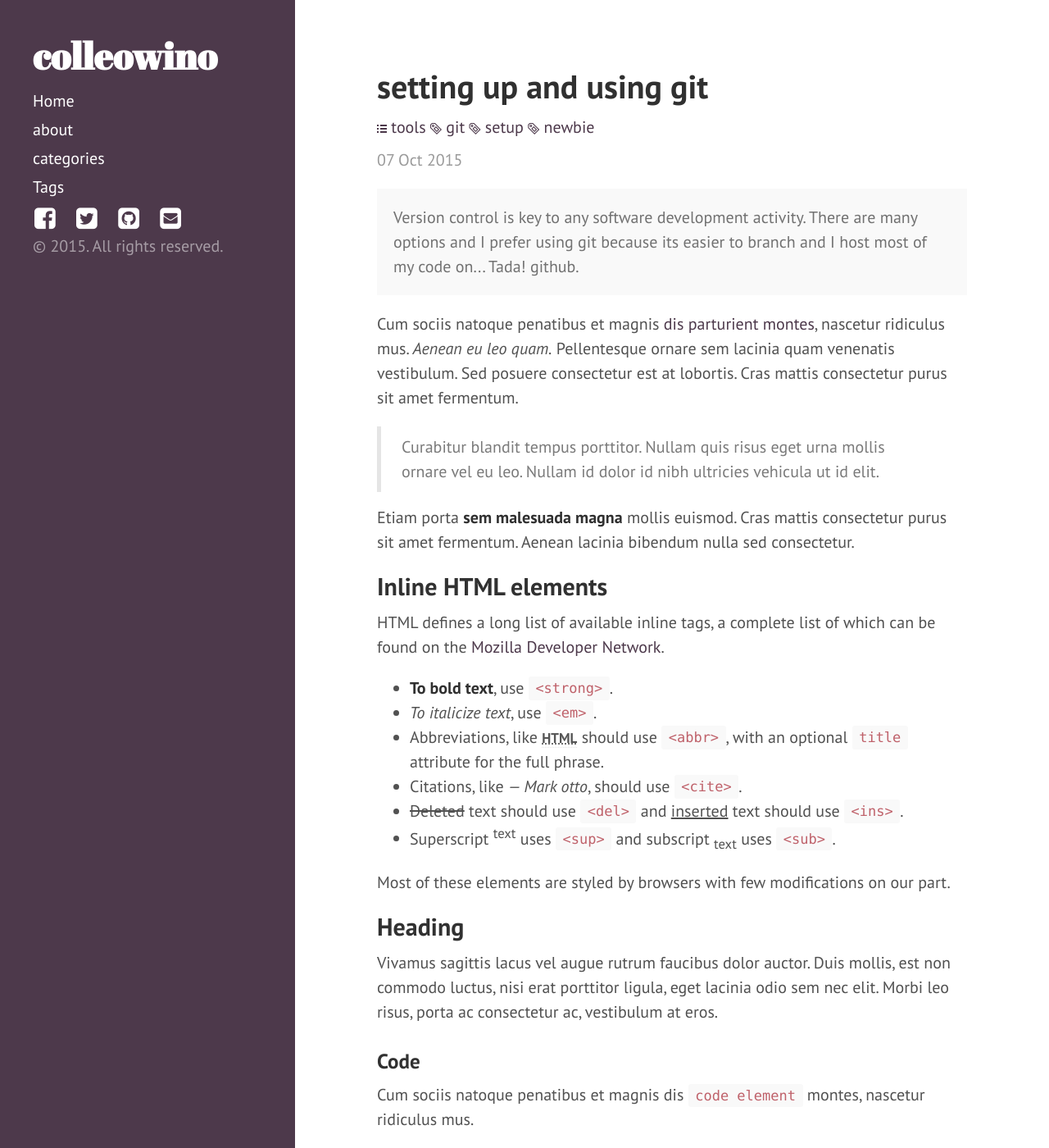
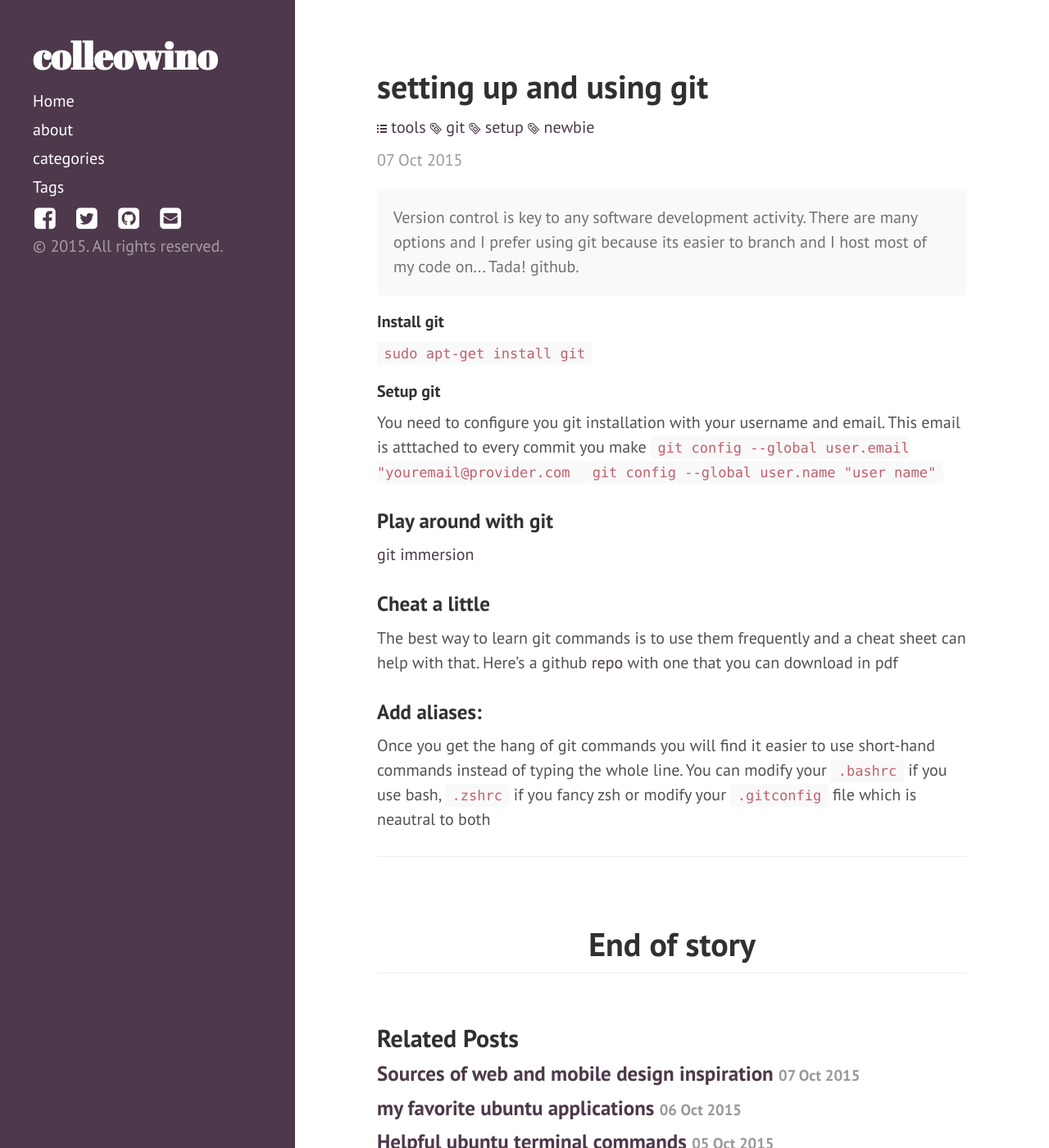
Before and after one commit to colleowino/colleowino.github.io, a Jekyll site: the page built from _posts/2015-10-07-setting-up-and-using-git.md, in a window 1280 px wide and 1400 px high. Shown: the whole window at 82% size. Built offline with Jekyll 4.4.1, drawn with Linux system fonts in a browser that asks for light colours; nearby versions of some CDN libraries; comment, search, counter and statistics services are not loaded; some of the changed text lies outside the part shown.

Commit message:
updated git setup post

```diff
--- a/_posts/2015-10-07-setting-up-and-using-git.md
+++ b/_posts/2015-10-07-setting-up-and-using-git.md
@@ -1,139 +1,26 @@
 ---
 layout:     post
 title:      "setting up and using git"
-date:       2015-10-07 21:15:00
+date:       2015-10-07 09:15:00 pm
 tags: git setup newbie
 categories: tools
 author:     "colleowino"
 excerpt: Version control is key to any software development activity. There are many options and I prefer using git because its easier to branch and I host most of my code on... Tada! github.
 
 ---
+#### Install git
+<code>sudo apt-get install git</code>
 
-Cum sociis natoque penatibus et magnis <a href="#">dis parturient montes</a>, nascetur ridiculus mus. *Aenean eu leo quam.* Pellentesque ornare sem lacinia quam venenatis vestibulum. Sed posuere consectetur est at lobortis. Cras mattis consectetur purus sit amet fermentum.
+#### Setup git
+You need to configure you git installation with your username and email. This email is atttached to every commit you make <code> git config --global user.email "youremail@provider.com </code> <code> git config --global user.name "user name" </code>
 
-> Curabitur blandit tempus porttitor. Nullam quis risus eget urna mollis ornare vel eu leo. Nullam id dolor id nibh ultricies vehicula ut id elit.
+### Play around with git
+[git immersion](http://gitimmersion.com/)
 
-Etiam porta **sem malesuada magna** mollis euismod. Cras mattis consectetur purus sit amet fermentum. Aenean lacinia bibendum nulla sed consectetur.
+### Cheat a little
+The best way to learn git commands is to use them frequently and a cheat sheet can help with that. Here's a github [repo](https://github.com/arslanbilal/git-cheat-sheet) with one that you can download in pdf
 
-## Inline HTML elements
-
-HTML defines a long list of available inline tags, a complete list of which can be found on the [Mozilla Developer Network](https://developer.mozilla.org/en-US/docs/Web/HTML/Element).
-
-- **To bold text**, use `<strong>`.
-- *To italicize text*, use `<em>`.
-- Abbreviations, like <abbr title="HyperText Markup Langage">HTML</abbr> should use `<abbr>`, with an optional `title` attribute for the full phrase.
-- Citations, like <cite>&mdash; Mark otto</cite>, should use `<cite>`.
-- <del>Deleted</del> text should use `<del>` and <ins>inserted</ins> text should use `<ins>`.
-- Superscript <sup>text</sup> uses `<sup>` and subscript <sub>text</sub> uses `<sub>`.
-
-Most of these elements are styled by browsers with few modifications on our part.
-
-## Heading
-
-Vivamus sagittis lacus vel augue rutrum faucibus dolor auctor. Duis mollis, est non commodo luctus, nisi erat porttitor ligula, eget lacinia odio sem nec elit. Morbi leo risus, porta ac consectetur ac, vestibulum at eros.
-
-### Code
-
-Cum sociis natoque penatibus et magnis dis `code element` montes, nascetur ridiculus mus.
-
-{% highlight js %}
-// Example can be run directly in your JavaScript console
-
-// Create a function that takes two arguments and returns the sum of those arguments
-var adder = new Function("a", "b", "return a + b");
-
-// Call the function
-adder(2, 6);
-// > 8
-{% endhighlight %}
-
-Aenean lacinia bibendum nulla sed consectetur. Etiam porta sem malesuada magna mollis euismod. Fusce dapibus, tellus ac cursus commodo, tortor mauris condimentum nibh, ut fermentum massa.
-
-### Gists via GitHub Pages
-
-Vestibulum id ligula porta felis euismod semper. Nullam quis risus eget urna mollis ornare vel eu leo. Donec sed odio dui.
-
-{% gist 5555251 gist.md %}
-
-Aenean eu leo quam. Pellentesque ornare sem lacinia quam venenatis vestibulum. Nullam quis risus eget urna mollis ornare vel eu leo. Cum sociis natoque penatibus et magnis dis parturient montes, nascetur ridiculus mus. Donec sed odio dui. Vestibulum id ligula porta felis euismod semper.
-
-### Lists
-
-Cum sociis natoque penatibus et magnis dis parturient montes, nascetur ridiculus mus. Aenean lacinia bibendum nulla sed consectetur. Etiam porta sem malesuada magna mollis euismod. Fusce dapibus, tellus ac cursus commodo, tortor mauris condimentum nibh, ut fermentum massa justo sit amet risus.
-
-* Praesent commodo cursus magna, vel scelerisque nisl consectetur et.
-* Donec id elit non mi porta gravida at eget metus.
-* Nulla vitae elit libero, a pharetra augue.
-
-Donec ullamcorper nulla non metus auctor fringilla. Nulla vitae elit libero, a pharetra augue.
-
-1. Vestibulum id ligula porta felis euismod semper.
-2. Cum sociis natoque penatibus et magnis dis parturient montes, nascetur ridiculus mus.
-3. Maecenas sed diam eget risus varius blandit sit amet non magna.
-
-Cras mattis consectetur purus sit amet fermentum. Sed posuere consectetur est at lobortis.
-
-<dl>
-  <dt>HyperText Markup Language (HTML)</dt>
-  <dd>The language used to describe and define the content of a Web page</dd>
-
-  <dt>Cascading Style Sheets (CSS)</dt>
-  <dd>Used to describe the appearance of Web content</dd>
-
-  <dt>JavaScript (JS)</dt>
-  <dd>The programming language used to build advanced Web sites and applications</dd>
-</dl>
-
-Integer posuere erat a ante venenatis dapibus posuere velit aliquet. Morbi leo risus, porta ac consectetur ac, vestibulum at eros. Nullam quis risus eget urna mollis ornare vel eu leo.
-
-### Images
-
-Quisque consequat sapien eget quam rhoncus, sit amet laoreet diam tempus. Aliquam aliquam metus erat, a pulvinar turpis suscipit at.
-
-![placeholder](http://placehold.it/800x400 "Large example image")
-![placeholder](http://placehold.it/400x200 "Medium example image")
-![placeholder](http://placehold.it/200x200 "Small example image")
-
-### Tables
-
-Aenean lacinia bibendum nulla sed consectetur. Lorem ipsum dolor sit amet, consectetur adipiscing elit.
-
-<table>
-  <thead>
-    <tr>
-      <th>Name</th>
-      <th>Upvotes</th>
-      <th>Downvotes</th>
-    </tr>
-  </thead>
-  <tfoot>
-    <tr>
-      <td>Totals</td>
-      <td>21</td>
-      <td>23</td>
-    </tr>
-  </tfoot>
-  <tbody>
-    <tr>
-      <td>Alice</td>
-      <td>10</td>
-      <td>11</td>
-    </tr>
-    <tr>
-      <td>Bob</td>
-      <td>4</td>
-      <td>3</td>
-    </tr>
-    <tr>
-      <td>Charlie</td>
-      <td>7</td>
-      <td>9</td>
-    </tr>
-  </tbody>
-</table>
-
-Nullam id dolor id nibh ultricies vehicula ut id elit. Sed posuere consectetur est at lobortis. Nullam quis risus eget urna mollis ornare vel eu leo.
+### Add aliases:
+Once you get the hang of git commands you will find it easier to use short-hand commands instead of typing the whole line. You can modify your <code>.bashrc</code> if you use bash, <code>.zshrc</code> if you fancy zsh or modify your <code>.gitconfig</code> file which is neautral to both
 
 -----
-
-Want to see something else added? <a href="mailto:colleowino@gmail.com?Subject=Hello">email me</a>
```
